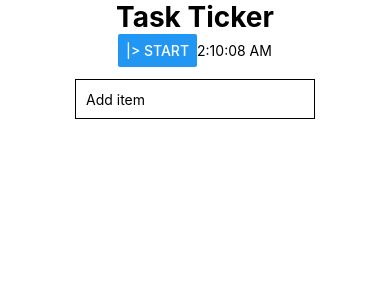
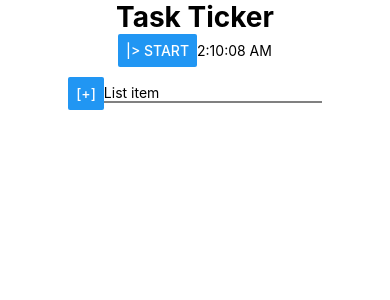
Before and after one commit to zacharyplat/TaskTicker, a React Native app: screen / in a window 390 px wide. Shown: the top 300 px of the page. Built offline with nearby package versions, Linux system fonts and the light colour scheme.

Commit message:
fixed some bugs and styled the list items

```diff
--- a/src/List/components/List.tsx
+++ b/src/List/components/List.tsx
@@ -1,5 +1,5 @@
 import React, { useState } from 'react';
-import { StyleSheet, TextInput, View } from 'react-native';
+import { Button, StyleSheet, TextInput, View } from 'react-native';
 import ListItem from './ListItem';
 
 type ListItem = {
@@ -8,11 +8,12 @@ type ListItem = {
   isCompleted: boolean;
 };
 function randId() {
-  return Math.floor(Math.random() * 10 ** 5) + '';
+  return Date.now() + '';
 }
 export default function List() {
-  const [text, onChangeText] = useState('');
+  const [firstText, setFirstText] = useState('');
   const [list, setList] = useState<ListItem[]>([]);
+  const [focusedItem, setFocusedItem] = useState('');
 
   const addFirstItem = (text: string) => {
     const newItem: ListItem = {
@@ -21,6 +22,9 @@ export default function List() {
       isCompleted: false,
     };
     setList([newItem]);
+    setFirstText('');
+    setFocusedItem(newItem.id);
+    console.log('addFirstItem');
   };
 
   const editListItem = (text: string, id: string) => {
@@ -28,9 +32,10 @@ export default function List() {
       item.id === id ? { ...item, text } : item
     );
     setList(editedList);
+    console.log('editListItem');
   };
 
-  const addItemToList = (id?: string) => {
+  const appendItemToList = (id?: string) => {
     const newItem: ListItem = {
       id: randId(),
       text: '',
@@ -39,36 +44,51 @@ export default function List() {
     const newList = list.flatMap(
       (item) => (item.id === id && [item, newItem]) || item
     );
-    console.log(list);
     id ? setList(newList) : setList([newItem]);
+    setFocusedItem(newItem.id);
+    console.log('appendItemToList');
   };
 
   const removeItem = (id: string) => {
+    const previousId = getPreviousId(id);
+    console.log(`old focusid ${focusedItem}`);
+    console.log(`new focusid ${previousId}`);
+    setFocusedItem(previousId);
     const newList = list.filter((item) => item.id !== id);
     setList(newList);
+    console.log('removeItem');
+  };
+  const getPreviousId = (id: string) => {
+    console.log('getpreviousId');
+    const idIndex = list.findIndex((item) => item.id === id);
+    return list[idIndex - 1].id;
   };
 
   return (
     <View style={styles.container}>
       {list.map((item) => (
+        <View style={styles.listItem} key={item.id}>
           <ListItem
             id={item.id}
             key={item.id}
             text={item.text}
-          addItemToList={addItemToList}
+            focused={item.id === focusedItem}
+            appendItemToList={appendItemToList}
             editListItem={editListItem}
             removeItem={removeItem}
           />
+        </View>
       ))}
-      {!list.length && (
+      <View style={styles.listItem}>
+        <Button title="[+]" onPress={() => addFirstItem(firstText)} />
         <TextInput
           style={styles.input}
-          onChangeText={onChangeText}
-          value={text}
-          placeholder="Add item"
-          onSubmitEditing={() => addFirstItem(text)}
+          onChangeText={setFirstText}
+          value={firstText}
+          placeholder="List item"
+          onSubmitEditing={() => addFirstItem(firstText)}
         />
-      )}
+      </View>
     </View>
   );
 }
@@ -85,10 +105,15 @@ const styles = StyleSheet.create({
     fontSize: 28,
     fontWeight: 'bold',
   },
+  listItem: {
+    flexDirection: 'row',
+    alignItems: 'center',
+    margin: 10,
+  },
   input: {
-    height: 40,
-    margin: 12,
-    borderWidth: 1,
-    padding: 10,
+    flexShrink: 0,
+    flexGrow: 1,
+    borderBottomColor: 'grey',
+    borderBottomWidth: 2,
   },
 });
--- a/src/List/components/ListItem.tsx
+++ b/src/List/components/ListItem.tsx
@@ -1,39 +1,46 @@
 import Checkbox from 'expo-checkbox';
 import * as React from 'react';
-import { Button, StyleSheet, TextInput, View } from 'react-native';
+import { StyleSheet, TextInput, View } from 'react-native';
 
 type Props = {
   id: string;
   text: string;
-  addItemToList: (id?: string) => void;
+  focused: boolean;
+  appendItemToList: (id?: string) => void;
   editListItem: (text: string, id: string) => void;
-  removeItem: (text: string) => void;
+  removeItem: (id: string) => void;
 };
 
 export default function ListItem(props: Props) {
-  const { id, text, addItemToList, editListItem, removeItem } = props;
+  const { id, text, focused, appendItemToList, editListItem, removeItem } =
+    props;
   const [state, setState] = React.useState(false);
-  const [currentText, setCurrentText] = React.useState('');
   const handleChangeText = (string: string) => {
     editListItem(string, id);
-    setCurrentText(string);
   };
-  const handleEndEditing = () => {
-    if (!currentText) {
+  const handleOnKeyPress = (event: { nativeEvent: { key: string } }) => {
+    console.log(event.nativeEvent.key);
+    if (!text && event.nativeEvent.key === 'Backspace') {
       removeItem(id);
     }
   };
+  console.log(`item ${id} focused: ${focused}`);
   return (
     <View style={styles.container}>
-      <Checkbox value={state} onValueChange={setState} />
+      <Checkbox
+        style={styles.checkbox}
+        value={state}
+        onValueChange={setState}
+      />
       <TextInput
-        style={styles.title}
+        style={[styles.item, styles.input]}
         onChangeText={handleChangeText}
-        onEndEditing={handleEndEditing}
+        onKeyPress={handleOnKeyPress}
+        onSubmitEditing={() => appendItemToList(id)}
+        autoFocus={focused}
       >
         {text}
       </TextInput>
-      <Button title="[+]" onPress={() => addItemToList(id)} />
     </View>
   );
 }
@@ -43,8 +50,16 @@ const styles = StyleSheet.create({
     flexDirection: 'row',
     alignItems: 'center',
   },
-  title: {
-    fontSize: 28,
-    fontWeight: 'bold',
+  checkbox: {
+    marginRight: 18,
+  },
+  item: {
+    fontSize: 18,
+  },
+  input: {
+    flexShrink: 0,
+    flexGrow: 1,
+    borderBottomColor: 'darkgrey',
+    borderBottomWidth: 2,
   },
 });
```
Lines whose indentation alone changed are shown as unchanged.
